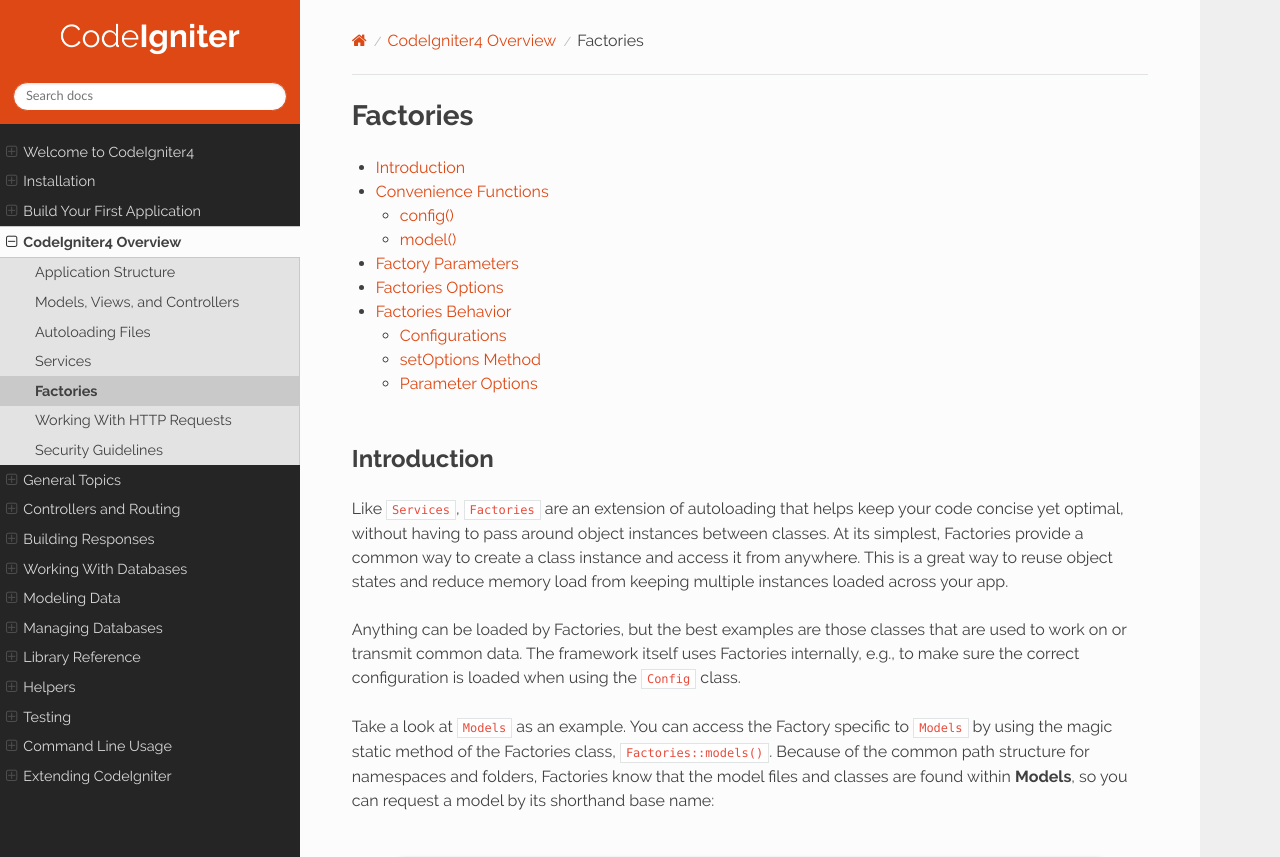
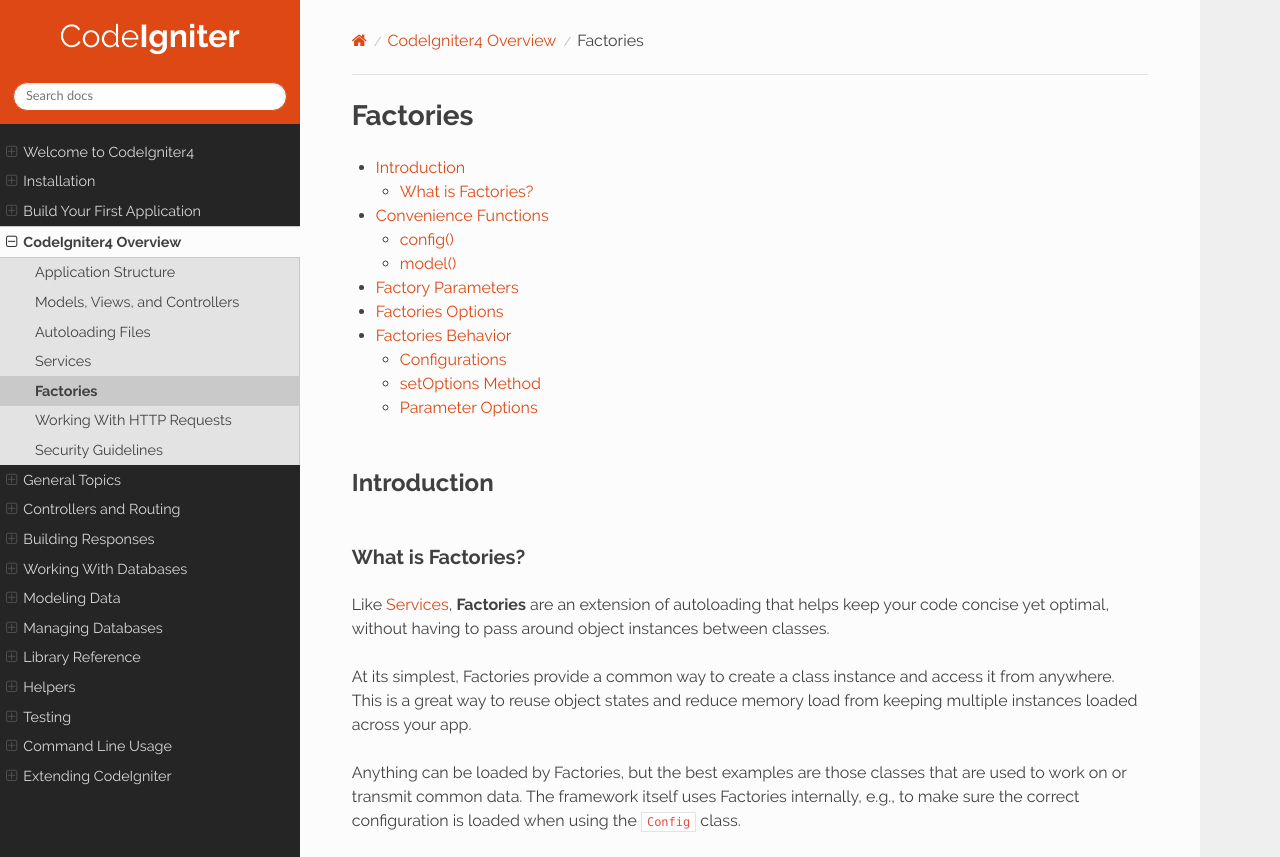
Before and after one commit to NEKOGET/ci4_user_guide_src, a Sphinx documentation site: the page built from source/concepts/factories.rst, in a window 1280 px wide and 900 px high, cut to the strip 0-857 px from the top of the window. Built offline with Sphinx 7.4.7 and the Read the Docs theme 2.0.0, drawn with Linux system fonts in a browser that asks for light colours.

Commit message:
docs: add What is Factories?

```diff
--- a/source/concepts/factories.rst
+++ b/source/concepts/factories.rst
@@ -9,8 +9,13 @@ Factories
 Introduction
 ============
 
-Like ``Services``, ``Factories`` are an extension of autoloading that helps keep your code
-concise yet optimal, without having to pass around object instances between classes. At its
+What is Factories?
+------------------
+
+Like :doc:`./services`, **Factories** are an extension of autoloading that helps keep your code
+concise yet optimal, without having to pass around object instances between classes.
+
+At its
 simplest, Factories provide a common way to create a class instance and access it from
 anywhere. This is a great way to reuse object states and reduce memory load from keeping
 multiple instances loaded across your app.
```
